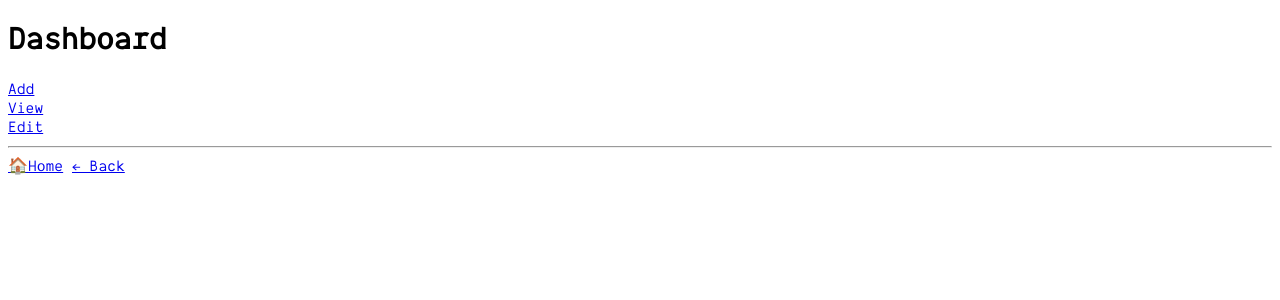
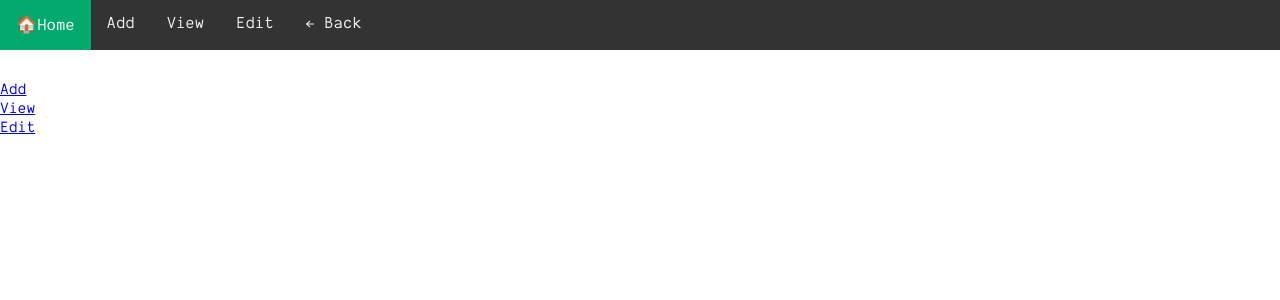
Before and after one commit to Yik-Wee/CapstoneProject, a Flask app: page /dashboard in a window 1280 px wide. Shown: the top 300 px of the page. Run offline with Flask 2, Linux system fonts and the light colour scheme.

Commit message:
add avigation bar

```diff
--- a/static/css/index.css
+++ b/static/css/index.css
@@ -16,6 +16,10 @@
 
 :root {
     font-family: dankmono;
+}
+
+body {
+    margin: 0;
 }
 
 table {
@@ -77,3 +81,31 @@
     margin: 2px;
     margin-top: 0;
 }
+
+.topnav {
+    width: 100vw;
+    z-index: 99;
+    position: absolute;
+    top: 0;
+    background-color: #333;
+    overflow: hidden;
+}
+
+.topnav a {
+    float: left;
+    color: #f2f2f2;
+    text-align: center;
+    padding: 14px 16px;
+    text-decoration: none;
+    font-size: 17px;
+}
+
+.topnav a:hover {
+    background-color: #ddd;
+    color: black;
+}
+
+.topnav a.active {
+    background-color: #04AA6D;
+    color: white;
+}
--- a/templates/styled.html
+++ b/templates/styled.html
@@ -15,12 +15,22 @@
     </title>
 </head>
 <body>
+    <div class="background">
     {% block body %}
     {{ body }}
     {% endblock %}
 
-    <hr>
+<!--     <hr>
     <a href="/">🏠Home</a>
-    <a href="javascript:history.back()">&larr; Back</a>
+    <a href="javascript:history.back()">&larr; Back</a> -->
+    </div>
+
+    <div class="topnav">
+        <a class='active' href="/">🏠Home</a>
+        <a class="item" href="/dashboard/add">Add</a>
+        <a href="/dashboard/view">View</a>
+        <a href="/dashboard/edit">Edit</a>
+        <a href="javascript:history.back()">&larr; Back</a>
+    </div>
 </body>
 </html>
```
Also changed, not shown: templates/dashboard/view/view_entity.html (+11 -0 lines), templates/index.html (+18 -1 lines).
